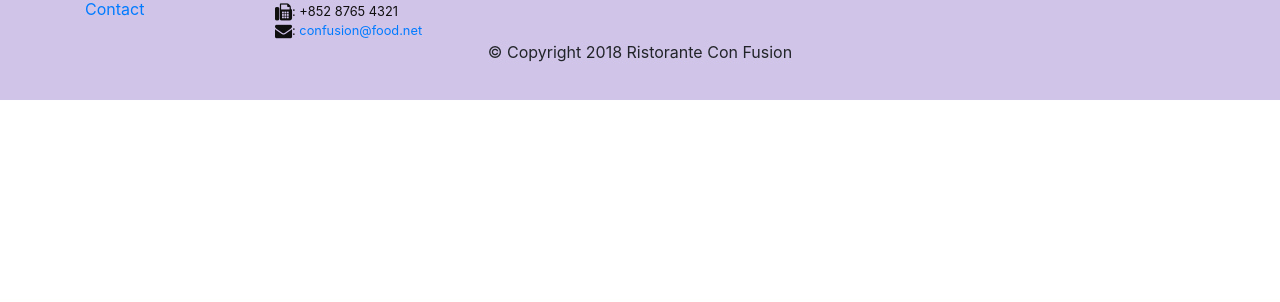
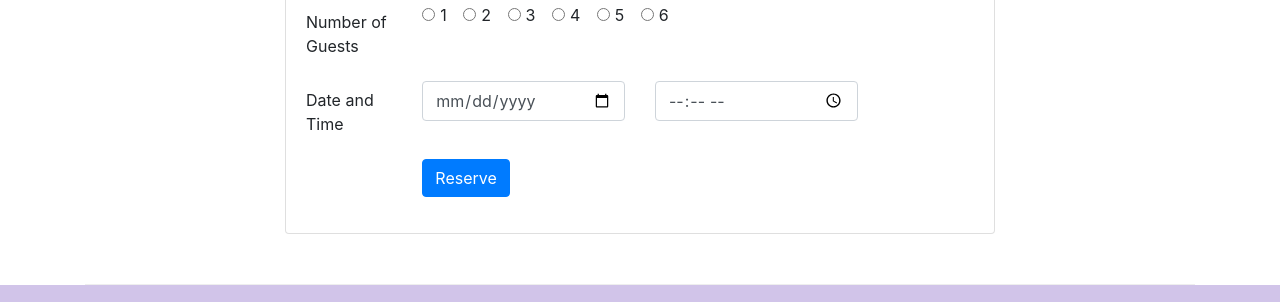
Before and after one commit to ariels1996/Basic-Web_study, a website: page index.html in a window 1280 px wide. Shown: the part 1661-1963 px from the top of the page. Before the commit the page ends 1761 px from the top, so only its background shows below. Drawn offline with nearby package versions, Linux system fonts and the light colour scheme.

Commit message:
bootstrap css project

```diff
--- a/index.html
+++ b/index.html
@@ -49,8 +49,13 @@
                     <h1>Ristorante con Fusion</h1>
                     <p>We take inspiration from the World's best cuisines, and create a unique fusion experience. Our lipsmacking creations will tickle your culinary senses!</p>
                 </div>
-                <div class="col-12 col-sm align-self-center">
+                <div class="col-12 col-sm-3 align-self-center">
                     <img src="img/logo.png" class="img-fruid">
+                </div>
+                <div class="col-12 col-sm-3 align-self-center">
+                    <a href="#reservetable" class="btn btn-warning btn-sm btn-block" role="button">
+                        Reserve Table
+                    </a>
                 </div>
             </div>
         </div>
@@ -79,8 +84,14 @@
                 <h3>This Month's Promotions</h3>
             </div>
             <div class="col col-sm order-sm-last col-md">
-                <h2>Weekend Grand Buffet</h2>
-                <p class="d-none d-sm-block">Featuring mouthwatering combinations with a choice of five different salads, six enticing appetizers, six main entrees and five choicest desserts. Free flowing bubbly and soft drinks. All for just $19.99 per person </p>
+                <div class="media">
+                    <div class="media-body">
+                        <h2>Weekend Grand Buffet <span class="badge badge-danger">NEW</span></h2>
+                        <p class="d-none d-sm-block">Featuring mouthwatering combinations with a choice of five different salads, six enticing appetizers, six main entrees and five choicest desserts. Free flowing bubbly and soft drinks. All for just $19.99 per person </p>
+                    </div>
+                    <img class="d-flex ml-3 img-thumbnail align-self-center"
+                        src="img/buffet.png" alt="buffet">
+                </div>
             </div>
         </div>
 
@@ -96,6 +107,69 @@
                         <h2 class="mt-0">Alberto Somayya</h2>
                         <h4>Executive Chef</h4>
                         <p class="d-none d-sm-block">Award winning three-star Michelin chef with wide International experience having worked closely with whos-who in the culinary world, he specializes in creating mouthwatering Indo-Italian fusion experiences. </p>
+                    </div>
+                </div>
+            </div>
+        </div>
+
+        <div class="row row-content align-items-center">
+            <div class="col-12 col-sm-8 offset-md-2">
+                <div class="card" id="reservetable">
+                    <h3 class="card-header text-white bg-warning">Reserve a Table</h3>
+                    <div class="card-body">
+                        <div class="row">
+                            <div class="col-12">
+                                <form>
+                                    <div class="form-group row">
+                                        <label for="numberofguests" class="col-12 col-md-2 col-form-label">Number of Guests</label>
+                                        <div class="col-12 col-md-10">
+                                            <div class="form-check form-check-inline">
+                                                <input class="form-check-input" type="radio" name="inlineRadioOptions" id="inlineRadio1" value="option1">
+                                                <label class="form-check-label" for="inlineRadio1">1</label>
+                                            </div>
+                                            <div class="form-check form-check-inline">
+                                                <input class="form-check-input" type="radio" name="inlineRadioOptions" id="inlineRadio1" value="option1">
+                                                <label class="form-check-label" for="inlineRadio1">2</label>
+                                            </div>
+                                            <div class="form-check form-check-inline">
+                                                <input class="form-check-input" type="radio" name="inlineRadioOptions" id="inlineRadio1" value="option1">
+                                                <label class="form-check-label" for="inlineRadio1">3</label>
+                                            </div>
+                                            <div class="form-check form-check-inline">
+                                                <input class="form-check-input" type="radio" name="inlineRadioOptions" id="inlineRadio1" value="option1">
+                                                <label class="form-check-label" for="inlineRadio1">4</label>
+                                            </div>
+                                            <div class="form-check form-check-inline">
+                                                <input class="form-check-input" type="radio" name="inlineRadioOptions" id="inlineRadio1" value="option1">
+                                                <label class="form-check-label" for="inlineRadio1">5</label>
+                                            </div>
+                                            <div class="form-check form-check-inline">
+                                                <input class="form-check-input" type="radio" name="inlineRadioOptions" id="inlineRadio1" value="option1">
+                                                <label class="form-check-label" for="inlineRadio1">6</label>
+                                            </div>
+                                        </div>
+                                    </div>
+                                    <div class="form-group row">
+                                        <label for="datetime" class="col-12 col-md-2 col-form-label">Date and Time</label>
+                                        <div class="col-12 col-sm-4">
+                                            <input type="date" class="form-control" id="date" name="date"
+                                                placeholder="Date">
+                                        </div>
+                                        <div class="col-12 col-sm-4">
+                                            <input type="time" class="form-control" id="time" name="time"
+                                                placeholder="Time">
+                                        </div>
+                                    </div>
+                                    <div class="form-group row">
+                                        <div class="offset-md-2 col-md-10">
+                                            <button type="submit" class="btn btn-primary">
+                                                Reserve
+                                            </button>
+                                        </div>
+                                    </div>
+                                </form>
+                            </div>
+                        </div>
                     </div>
                 </div>
             </div>
```
